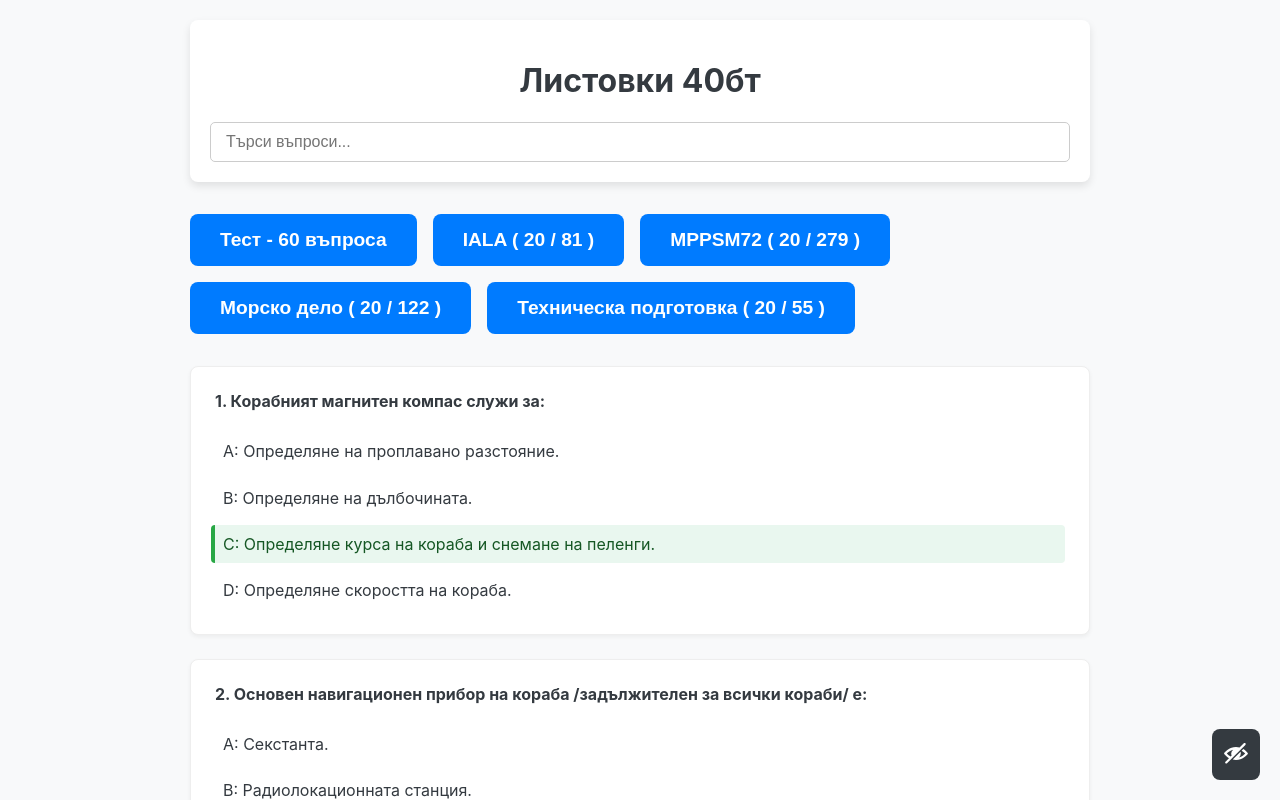
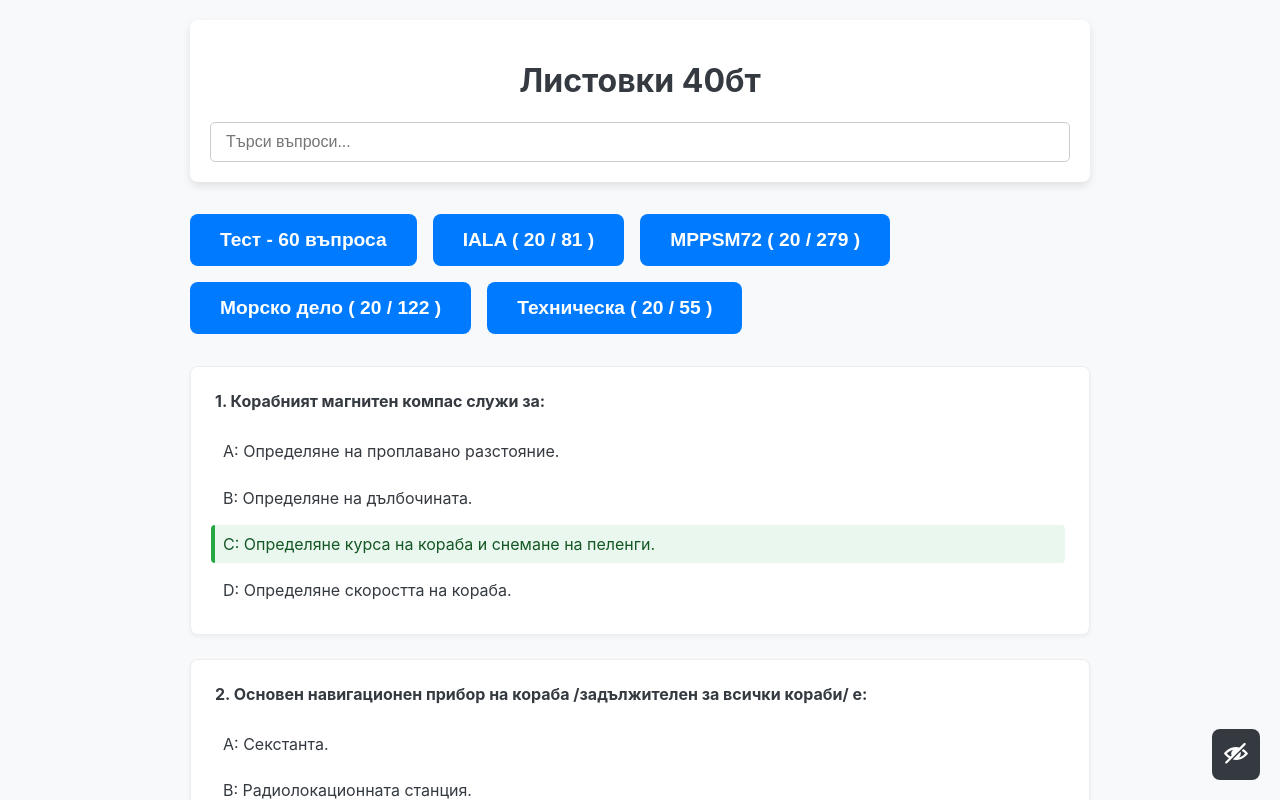
Before and after one commit to panayotoff/listovki-40bt, a React (Vite) app: page / in a window 1280 px wide. Shown: the top 800 px of the page. Built offline with nearby package versions, Linux system fonts and the light colour scheme.

Commit message:
Fix typo

```diff
--- a/src/data/tests.json
+++ b/src/data/tests.json
@@ -37,7 +37,7 @@
     ]
   },
   {
-    "title": "Техническа подготовка",
+    "title": "Техническа",
     "questionsNumbers": [
       121, 122, 123, 124, 125, 126, 127, 128, 129, 130, 131, 132, 133, 134, 135, 136, 137, 138, 139, 140, 141, 142, 143,
       144, 145, 146, 147, 148, 149, 150, 151, 152, 153, 154, 155, 156, 157, 158, 159, 160, 161, 162, 163, 164, 165, 166,
--- a/src/index.css
+++ b/src/index.css
@@ -15,6 +15,20 @@ body {
     "Droid Sans", "Helvetica Neue", sans-serif;
   background-color: var(--light-color);
   color: var(--dark-color);
+  -webkit-font-smoothing: antialiased;
+}
+
+h1,
+h2,
+h3,
+h4,
+h5,
+h6 {
+  text-wrap: balance;
+}
+
+p {
+  text-wrap: pretty;
 }
 
 .App {
@@ -85,6 +99,7 @@ body {
   border-radius: 8px;
   cursor: pointer;
   transition: all 0.2s ease-in-out;
+  text-wrap: pretty;
 }
 
 .answer-button:hover:not(:disabled) {
@@ -243,6 +258,7 @@ body {
   padding: 8px;
   border-radius: 4px;
   line-height: 1.4;
+  text-wrap: pretty;
 }
 
 .highlight-answer {
```
